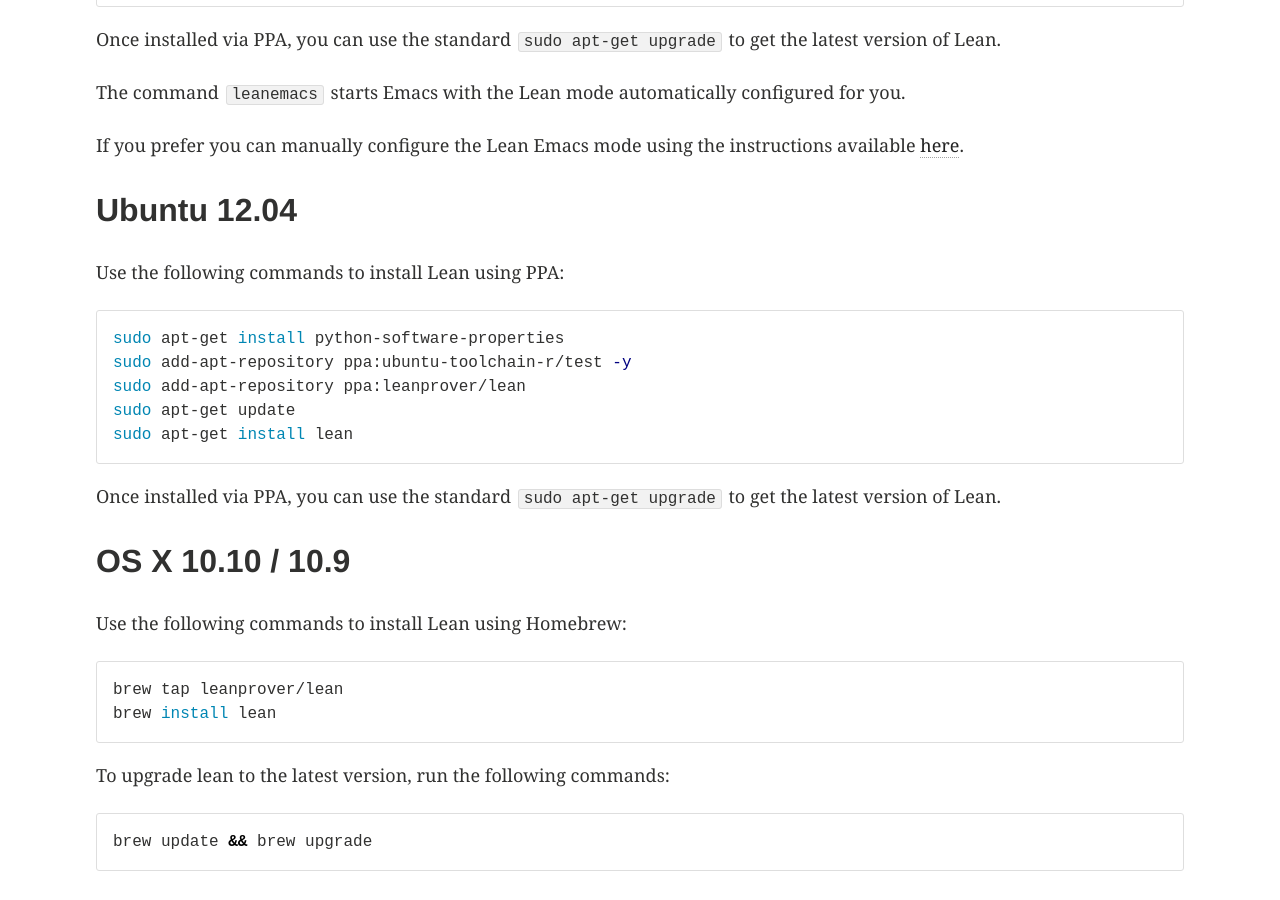
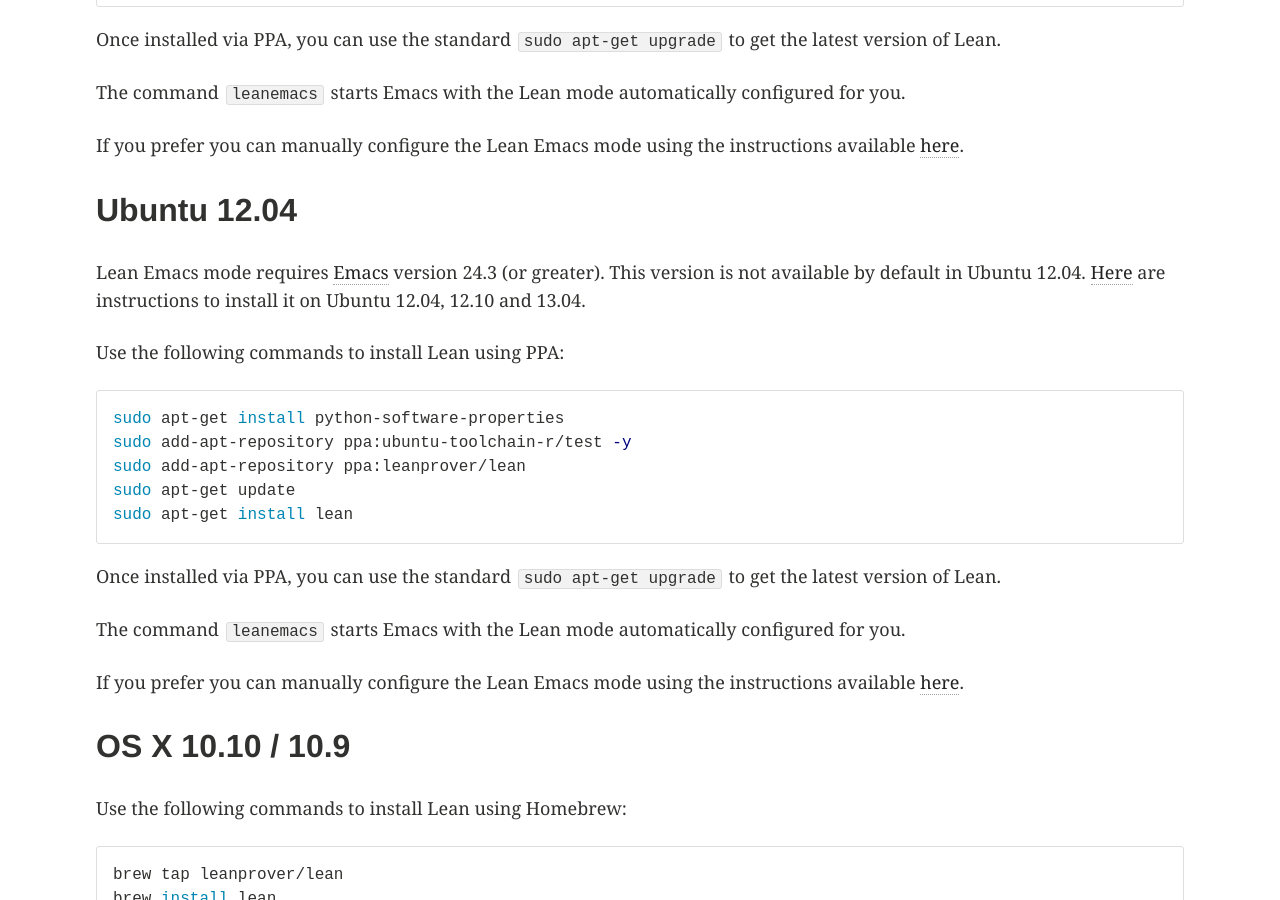
Before and after one commit to leanprover/leanprover.github.io, a Jekyll site: the page built from download/index.md, in a window 1280 px wide and 900 px high, scrolled down 872 px. Built offline with Jekyll 4.4.1, drawn with Linux system fonts in a browser that asks for light colours.

Commit message:
add instructions for installing Emacs 24.3 on Ubuntu 12.03

```diff
--- a/download/index.md
+++ b/download/index.md
@@ -51,6 +51,10 @@
 Ubuntu 12.04
 ------------
 
+Lean Emacs mode requires [Emacs](http://www.gnu.org/software/emacs/) version 24.3 (or greater).
+This version is not available by default in Ubuntu 12.04. [Here](http://ubuntuhandbook.org/index.php/2013/09/install-upgrade-to-emacs-24-3-in-ubuntu-13-04-12-10-12-04/)
+are instructions to install it on Ubuntu 12.04, 12.10 and 13.04.
+
 Use the following commands to install Lean using PPA:
 
 {% highlight bash %}
@@ -62,6 +66,11 @@
 {% endhighlight %}
 
 Once installed via PPA, you can use the standard `sudo apt-get upgrade` to get the latest version of Lean.
+
+The command `leanemacs` starts Emacs with the Lean mode automatically configured for you.
+
+If you prefer you can manually configure the Lean Emacs mode using the instructions
+available [here](https://github.com/leanprover/lean/blob/master/src/emacs/README.md).
 
 
 OS X 10.10 / 10.9
```
